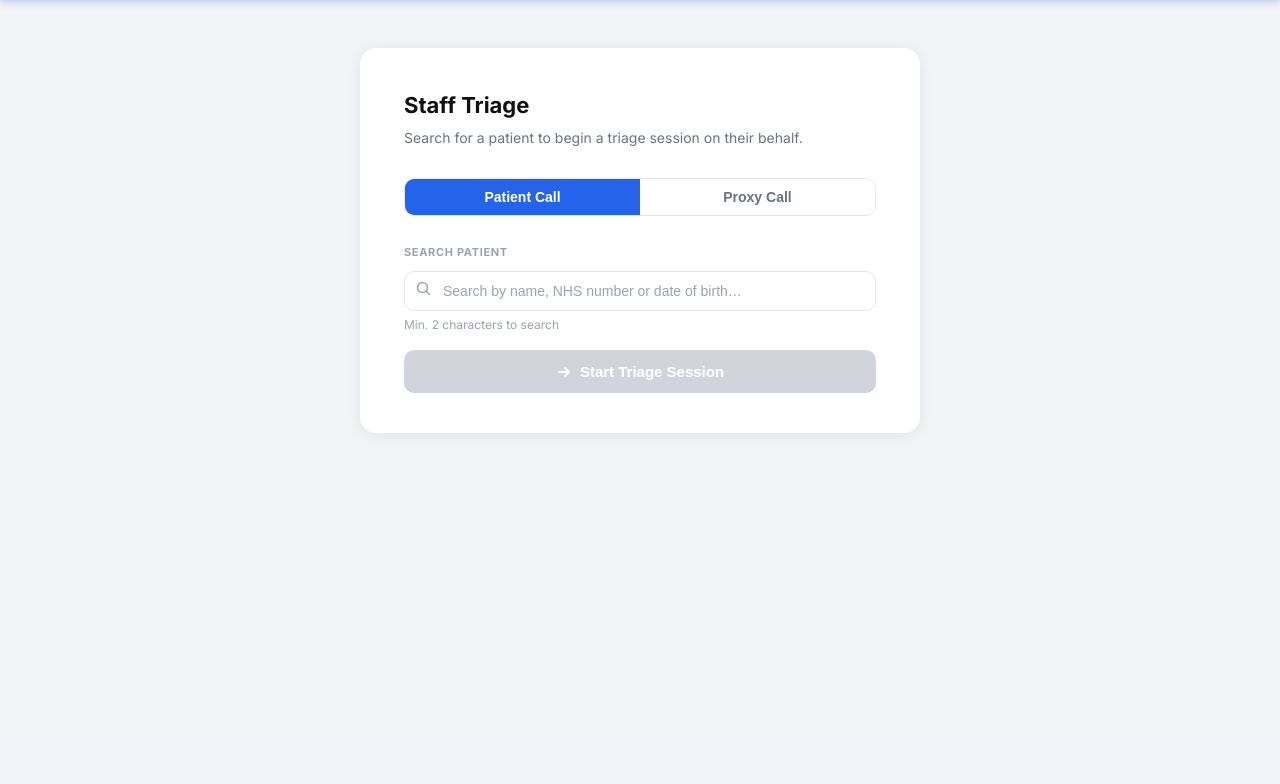
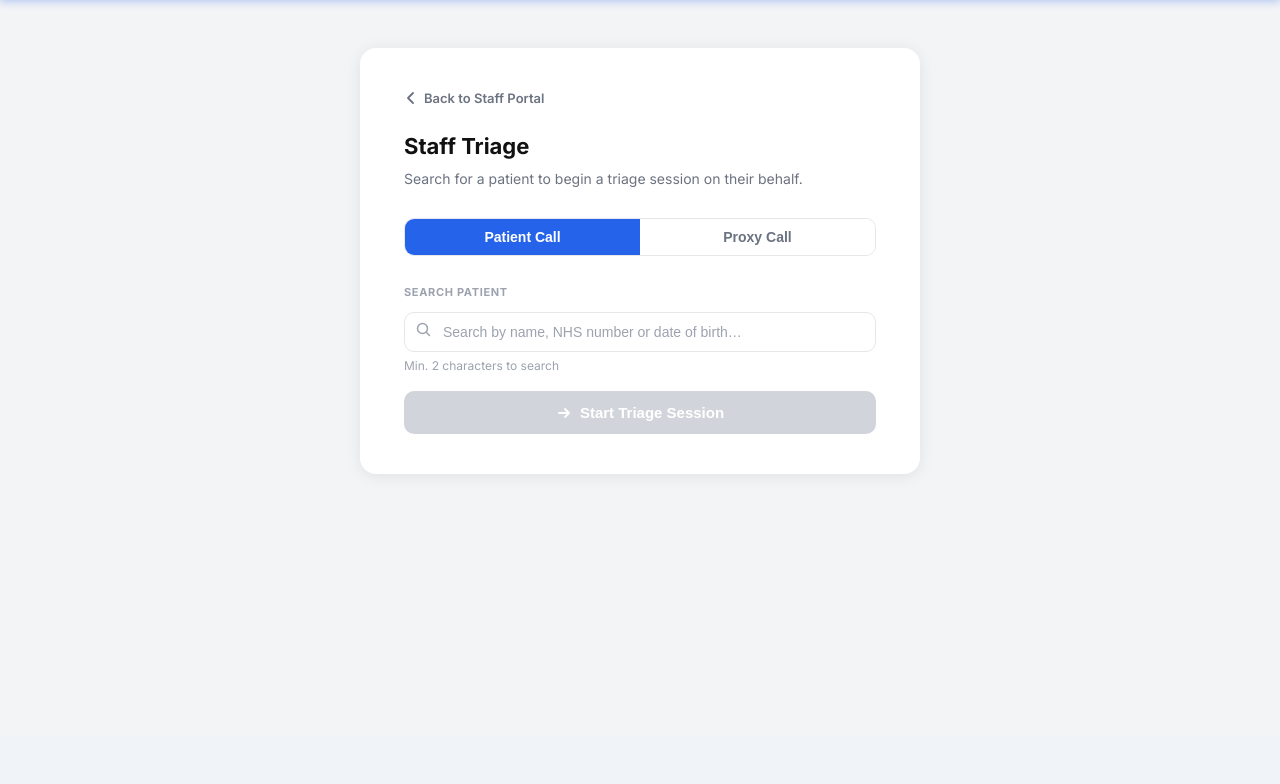
Before and after one commit to marcoskaradimos/care-nav-demo, a Flask app: page /staff/triage in a window 1280 px wide. Shown: the part 64-848 px from the top of the page. Run offline with Flask 3, Linux system fonts and the light colour scheme; the visitor is signed in with stand-in values (Sample User, id 1); data comes from the database, SQL or seed files in the repository; data that the repository does not hold is empty.

Commit message:
Add back to staff portal link on triage page

```diff
--- a/templates/triage.html
+++ b/templates/triage.html
@@ -305,6 +305,12 @@
 {% block content %}
 <div class="triage-page">
     <div class="triage-card">
+        <a href="{{ url_for('inbox') }}" style="display:inline-flex;align-items:center;gap:6px;font-size:13px;font-weight:600;color:#6b7280;text-decoration:none;margin-bottom:20px;">
+            <svg width="14" height="14" viewBox="0 0 14 14" fill="none">
+                <path d="M9 2L4 7l5 5" stroke="currentColor" stroke-width="1.8" stroke-linecap="round" stroke-linejoin="round"/>
+            </svg>
+            Back to Staff Portal
+        </a>
         <h2 class="triage-title">Staff Triage</h2>
         <p class="triage-subtitle">Search for a patient to begin a triage session on their behalf.</p>
 
```
